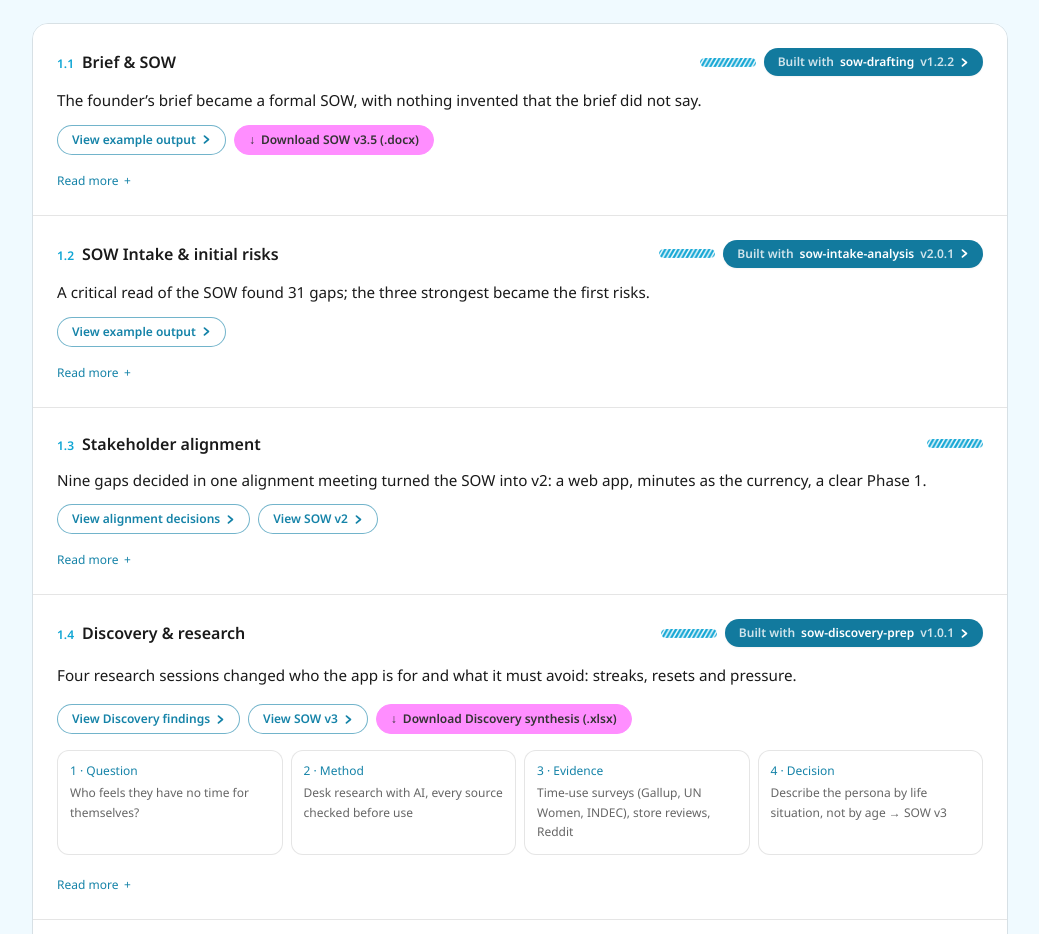
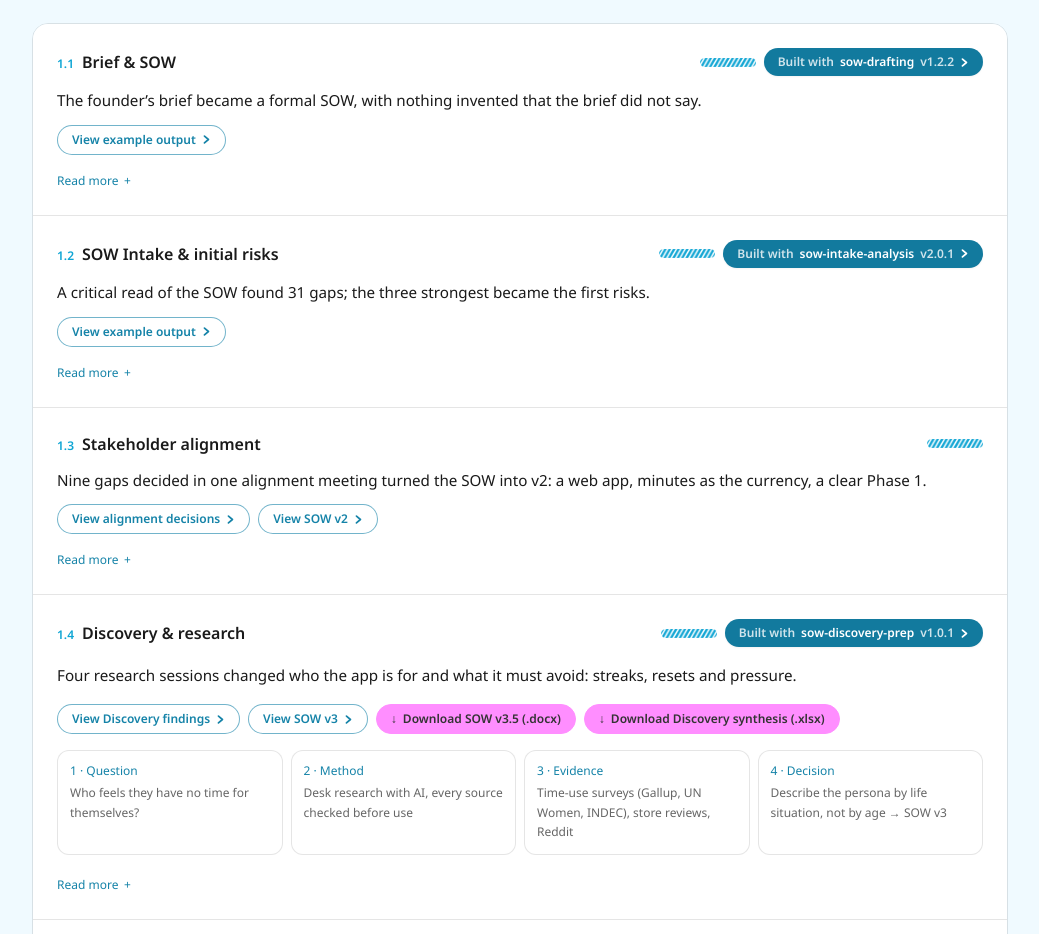
Before and after one commit to gimenab/pm-portfolio, a plain HTML site: page case-studies/treasure-time.html in a window 1280 px wide. Shown: the part 760-1694 px from the top of the page, without its empty margins (120-1159 px from the left). Drawn offline with nearby package versions, Linux system fonts and the light colour scheme.

Commit message:
Treasure Time: SOW v3.5 download moved next to View SOW v3
Co-Authored-By: Claude Opus 5.5 <noreply@anthropic.com>

```diff
--- a/case-studies/treasure-time.html
+++ b/case-studies/treasure-time.html
@@ -154,7 +154,7 @@
                         <div class="flex items-center gap-2 flex-wrap"><span class="status-tag"><img src="../assets/images/status/status-done.png" alt="Done" class="h-[9px] w-14"></span><a href="../tools/pm-ia-workflow.html#components" class="inline-flex items-center gap-1.5 rounded-full bg-teal-300 px-3.5 py-1.5 text-xs font-mono font-bold text-white shadow-sm hover:bg-teal-200 transition-colors"><span class="text-white/80" data-en="Built with" data-es="Hecho con">Built with</span> <code class="font-bold">sow-drafting</code> <span class="text-white/80">v1.2.2</span><span class="icon-chevron" aria-hidden="true"></span></a></div>
                     </div>
                     <p class="text-slate-200 text-[0.95rem] leading-relaxed">The founder&rsquo;s brief became a formal SOW, with nothing invented that the brief did not say.</p>
-                    <div class="flex flex-wrap gap-2"><button type="button" onclick="openExampleModal('sow-modal')" class="group inline-flex items-center gap-1.5 rounded-full border border-teal-800/60 bg-white px-3.5 py-1.5 text-xs font-mono font-bold text-teal-800 hover:bg-teal-950 transition-colors">View example output<span class="icon-chevron" aria-hidden="true"></span></button><a href="../assets/downloads/treasure-time-sow.docx" download class="group inline-flex items-center gap-1.5 rounded-full border border-[#ff8eff] bg-[#ff8eff] px-3.5 py-1.5 text-xs font-mono font-bold text-[#333] hover:bg-[#f06ef0] hover:border-[#f06ef0] hover:text-[#1a1a1a] transition-colors"><span aria-hidden="true">&darr;</span>Download SOW v3.5 (.docx)</a></div>
+                    <button type="button" onclick="openExampleModal('sow-modal')" class="group inline-flex items-center gap-1.5 rounded-full border border-teal-800/60 bg-white px-3.5 py-1.5 text-xs font-mono font-bold text-teal-800 hover:bg-teal-950 transition-colors">View example output<span class="icon-chevron" aria-hidden="true"></span></button>
                     <details class="read-more">
                         <summary class="text-xs font-mono text-teal-800">Read more</summary>
                         <div class="space-y-3 pt-3">
@@ -229,6 +229,7 @@
                     <div class="flex flex-wrap gap-2">
                         <button type="button" onclick="openExampleModal('discovery-modal')" class="group inline-flex items-center gap-1.5 rounded-full border border-teal-800/60 bg-white px-3.5 py-1.5 text-xs font-mono font-bold text-teal-800 hover:bg-teal-950 transition-colors">View Discovery findings<span class="icon-chevron" aria-hidden="true"></span></button>
                         <button type="button" onclick="openExampleModal('sow-v3-modal')" class="group inline-flex items-center gap-1.5 rounded-full border border-teal-800/60 bg-white px-3.5 py-1.5 text-xs font-mono font-bold text-teal-800 hover:bg-teal-950 transition-colors">View SOW v3<span class="icon-chevron" aria-hidden="true"></span></button>
+                        <a href="../assets/downloads/treasure-time-sow.docx" download class="group inline-flex items-center gap-1.5 rounded-full border border-[#ff8eff] bg-[#ff8eff] px-3.5 py-1.5 text-xs font-mono font-bold text-[#333] hover:bg-[#f06ef0] hover:border-[#f06ef0] hover:text-[#1a1a1a] transition-colors"><span aria-hidden="true">&darr;</span>Download SOW v3.5 (.docx)</a>
                         <a href="../assets/downloads/treasure-time-discovery-synthesis.xlsx" download class="group inline-flex items-center gap-1.5 rounded-full border border-[#ff8eff] bg-[#ff8eff] px-3.5 py-1.5 text-xs font-mono font-bold text-[#333] hover:bg-[#f06ef0] hover:border-[#f06ef0] hover:text-[#1a1a1a] transition-colors"><span aria-hidden="true">&darr;</span>Download Discovery synthesis (.xlsx)</a>
                     </div>
                     <ol class="grid grid-cols-1 sm:grid-cols-4 gap-2 text-xs">
```
